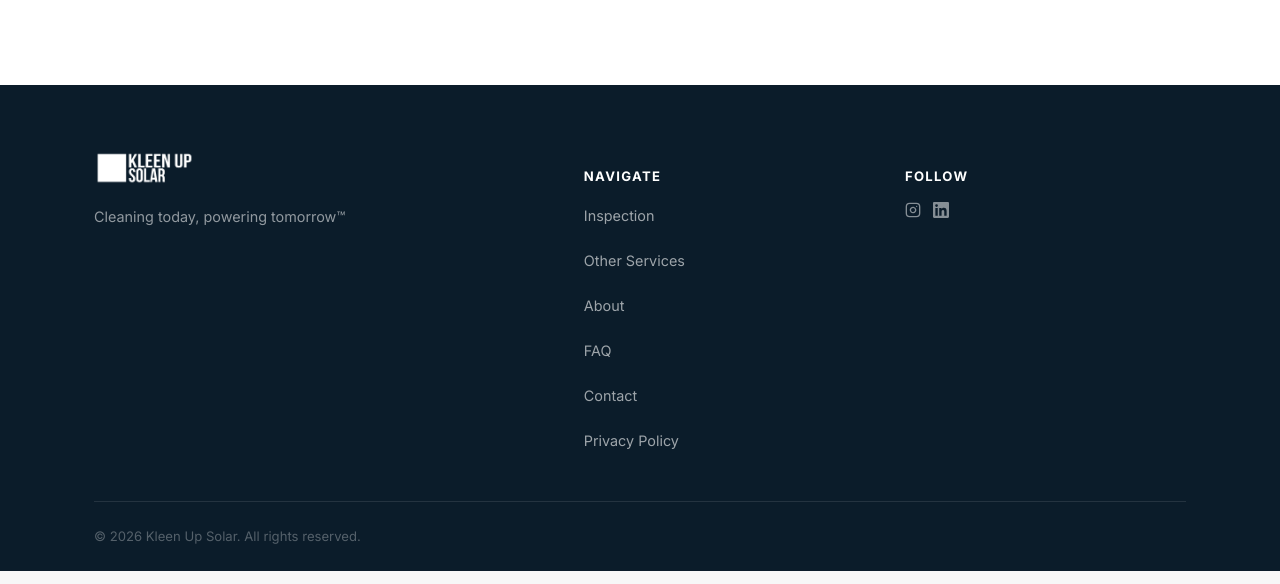
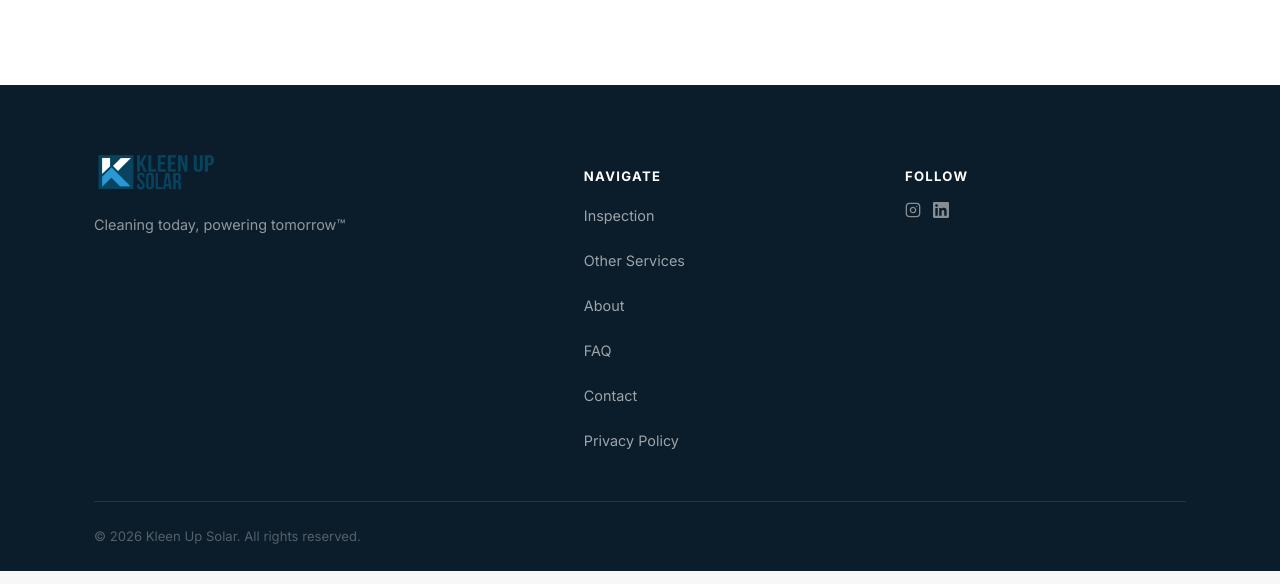
Before and after one commit to tomas-underbite/solar-cleanup-hub, a plain HTML site: page about.html in a window 1280 px wide. Shown: the part 3168-3752 px from the top of the page. Drawn offline with Linux system fonts and the light colour scheme.

Commit message:
9.5 all pages: drop invert filter on footer logo, keep no-box treatment
Revert the brightness/invert filter that was rendering the logo as a flat
white silhouette. Use the original logo asset directly on the dark footer
with no white pill background.

Co-Authored-By: Claude Opus 4.7 <noreply@anthropic.com>

```diff
--- a/about.html
+++ b/about.html
@@ -317,7 +317,7 @@
     }
     .foot-brand { max-width: 320px; }
     .foot-logo { display: inline-block; margin-bottom: 14px; }
-    .foot-logo img { height: 36px; filter: brightness(0) invert(1); }
+    .foot-logo img { height: 44px; width: auto; display: block; }
     .foot-tagline { color: rgba(255,255,255,.55); font-size: .9rem; margin: 0 0 4px; }
     .foot-loc { color: rgba(255,255,255,.35); font-size: .82rem; margin: 0; }
     .foot-col h4 {
```
Also changed, not shown: faq.html (+1 -1 lines), index.html (+1 -1 lines), services.html (+1 -1 lines).
